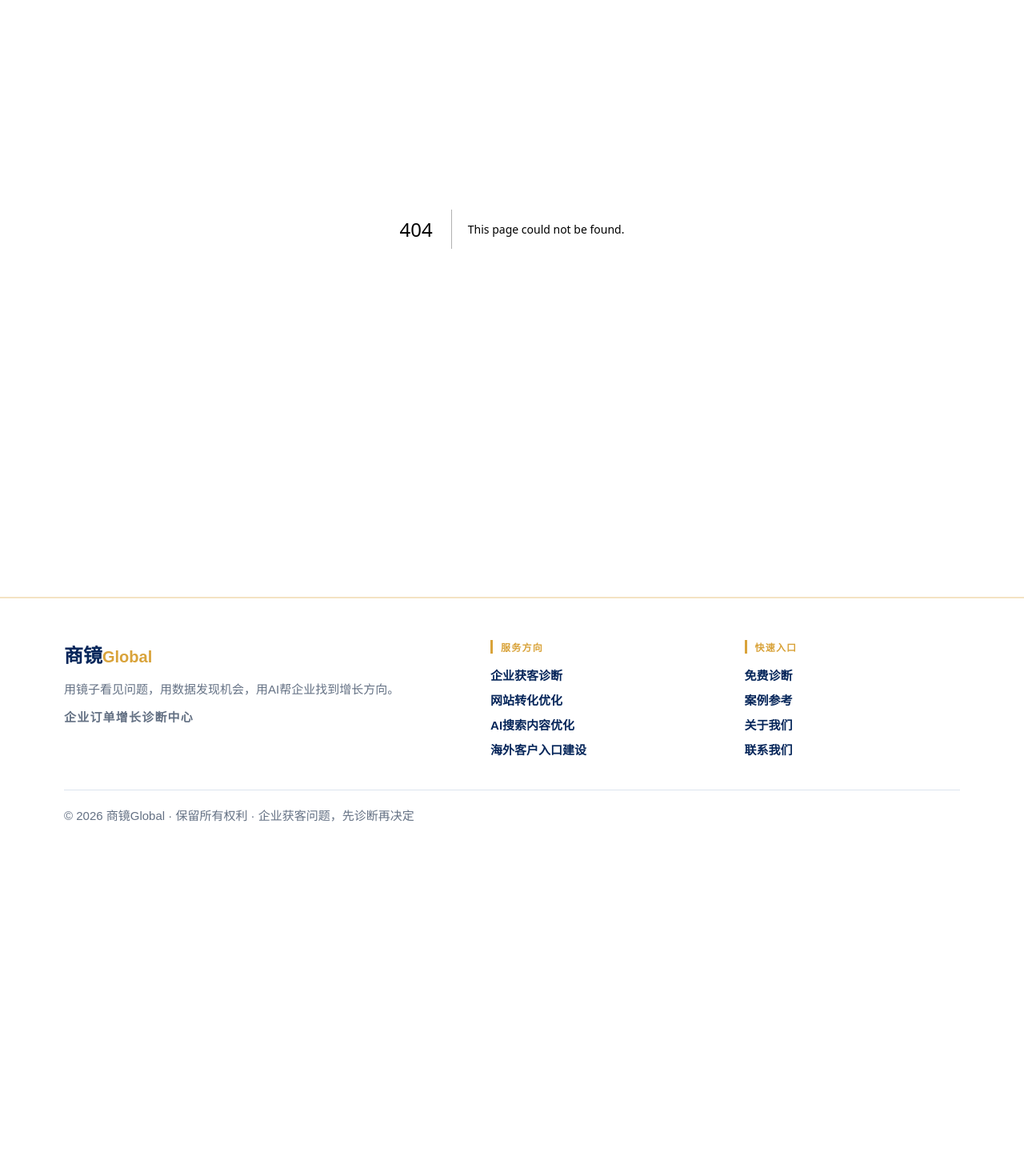
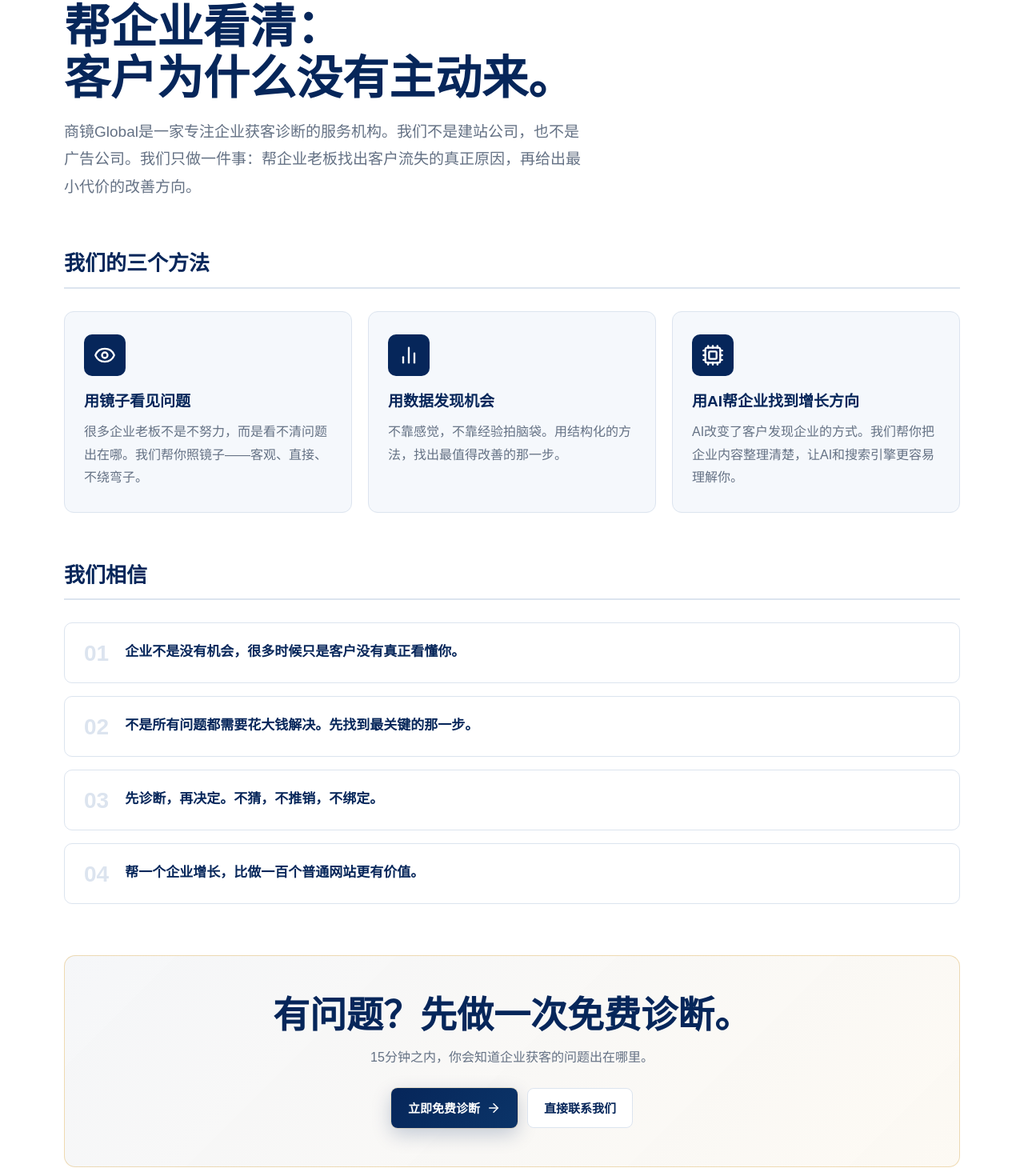
Before and after one commit to han8andy-coder/shangjing-global, a Next.js app: page /about in a window 1280 px wide. Before the commit this address had no page. Shown: the part 202-1672 px from the top of the page at 80% size. Before the commit the page ends 1251 px from the top, so only its background shows below. Built offline with nearby package versions, Linux system fonts and the light colour scheme.

Commit message:
feat: 新建关于我们页面，三个方法+四个信念+CTA

```diff
--- /dev/null
+++ b/app/about/page.js
@@ -0,0 +1,64 @@
+import { Eye, BarChart2, Cpu, ArrowRight } from "lucide-react";
+
+const values = [
+  { Icon: Eye, title: "用镜子看见问题", text: "很多企业老板不是不努力，而是看不清问题出在哪。我们帮你照镜子——客观、直接、不绕弯子。" },
+  { Icon: BarChart2, title: "用数据发现机会", text: "不靠感觉，不靠经验拍脑袋。用结构化的方法，找出最值得改善的那一步。" },
+  { Icon: Cpu, title: "用AI帮企业找到增长方向", text: "AI改变了客户发现企业的方式。我们帮你把企业内容整理清楚，让AI和搜索引擎更容易理解你。" },
+];
+
+const beliefs = [
+  "企业不是没有机会，很多时候只是客户没有真正看懂你。",
+  "不是所有问题都需要花大钱解决。先找到最关键的那一步。",
+  "先诊断，再决定。不猜，不推销，不绑定。",
+  "帮一个企业增长，比做一百个普通网站更有价值。",
+];
+
+export default function AboutPage() {
+  return (
+    <div className="page-inner page-top-pad">
+      <div className="about-hero">
+        <p className="eyebrow">关于商镜Global</p>
+        <h1 className="page-h1">帮企业看清：<br />客户为什么没有主动来。</h1>
+        <p className="lead">
+          商镜Global是一家专注企业获客诊断的服务机构。我们不是建站公司，也不是广告公司。我们只做一件事：帮企业老板找出客户流失的真正原因，再给出最小代价的改善方向。
+        </p>
+      </div>
+
+      <div className="about-values">
+        <h2 className="about-section-title">我们的三个方法</h2>
+        <div className="about-values-grid">
+          {values.map(({ Icon, title, text }) => (
+            <article key={title} className="about-value-card">
+              <div className="about-value-icon"><Icon size={28} /></div>
+              <h3>{title}</h3>
+              <p>{text}</p>
+            </article>
+          ))}
+        </div>
+      </div>
+
+      <div className="about-beliefs">
+        <h2 className="about-section-title">我们相信</h2>
+        <div className="about-belief-list">
+          {beliefs.map((item, i) => (
+            <div key={i} className="about-belief-item">
+              <span className="about-belief-num">{String(i + 1).padStart(2, "0")}</span>
+              <p>{item}</p>
+            </div>
+          ))}
+        </div>
+      </div>
+
+      <div className="about-cta">
+        <div className="about-cta-inner">
+          <h2>有问题？先做一次免费诊断。</h2>
+          <p>15分钟之内，你会知道企业获客的问题出在哪里。</p>
+          <div className="about-cta-buttons">
+            <a className="button primary" href="/diagnosis">立即免费诊断 <ArrowRight size={18} /></a>
+            <a className="button secondary" href="/contact">直接联系我们</a>
+          </div>
+        </div>
+      </div>
+    </div>
+  );
+}
--- a/app/globals.css
+++ b/app/globals.css
@@ -1335,6 +1335,124 @@ legend {
   text-align: center;
 }
 
+/* ── About 页 ── */
+.about-hero {
+  max-width: 780px;
+  margin-bottom: 64px;
+}
+
+.about-section-title {
+  font-size: 26px;
+  font-weight: 900;
+  color: var(--ink);
+  margin-bottom: 28px;
+  padding-bottom: 14px;
+  border-bottom: 2px solid var(--line);
+}
+
+.about-values {
+  margin-bottom: 64px;
+}
+
+.about-values-grid {
+  display: grid;
+  grid-template-columns: repeat(3, minmax(0, 1fr));
+  gap: 20px;
+}
+
+.about-value-card {
+  border: 1px solid var(--line);
+  border-radius: 12px;
+  padding: 28px 24px;
+  background: var(--paper);
+}
+
+.about-value-icon {
+  display: grid;
+  place-items: center;
+  width: 52px;
+  height: 52px;
+  border-radius: 10px;
+  color: #fff;
+  background: var(--ink);
+  margin-bottom: 20px;
+}
+
+.about-value-card h3 {
+  font-size: 19px;
+  margin-bottom: 12px;
+}
+
+.about-value-card p {
+  color: var(--muted);
+  line-height: 1.78;
+  margin: 0;
+}
+
+.about-beliefs {
+  margin-bottom: 64px;
+}
+
+.about-belief-list {
+  display: grid;
+  gap: 16px;
+}
+
+.about-belief-item {
+  display: flex;
+  gap: 20px;
+  align-items: flex-start;
+  border: 1px solid var(--line);
+  border-radius: 10px;
+  padding: 22px 24px;
+  background: #fff;
+}
+
+.about-belief-num {
+  font-size: 28px;
+  font-weight: 900;
+  color: var(--line);
+  line-height: 1;
+  flex: 0 0 auto;
+  margin-top: 2px;
+}
+
+.about-belief-item p {
+  font-size: 17px;
+  font-weight: 700;
+  line-height: 1.7;
+  color: var(--ink);
+  margin: 0;
+}
+
+.about-cta {
+  margin-bottom: 40px;
+}
+
+.about-cta-inner {
+  border: 1px solid rgba(217, 163, 58, 0.36);
+  border-radius: 14px;
+  padding: 48px 40px;
+  background: linear-gradient(135deg, rgba(6,38,90,0.04) 0%, rgba(217,163,58,0.06) 100%);
+  text-align: center;
+}
+
+.about-cta-inner h2 {
+  margin-bottom: 12px;
+}
+
+.about-cta-inner p {
+  color: var(--muted);
+  margin-bottom: 28px;
+}
+
+.about-cta-buttons {
+  display: flex;
+  gap: 12px;
+  justify-content: center;
+  flex-wrap: wrap;
+}
+
 @media (max-width: 960px) {
   nav {
     gap: 16px;
@@ -1385,6 +1503,8 @@ legend {
   }
 
   .steps-grid { grid-template-columns: repeat(2, minmax(0, 1fr)); }
+
+  .about-values-grid { grid-template-columns: 1fr; }
 
   .footer-inner {
     grid-template-columns: 1fr 1fr;
@@ -1637,6 +1757,10 @@ legend {
   .steps-grid { grid-template-columns: 1fr; }
   .hero-panel { padding: 20px; }
 
+  .about-cta-inner { padding: 32px 20px; }
+  .about-cta-buttons { flex-direction: column; }
+  .about-cta-buttons .button { width: 100%; }
+
   .footer-inner {
     grid-template-columns: 1fr;
   }
```
